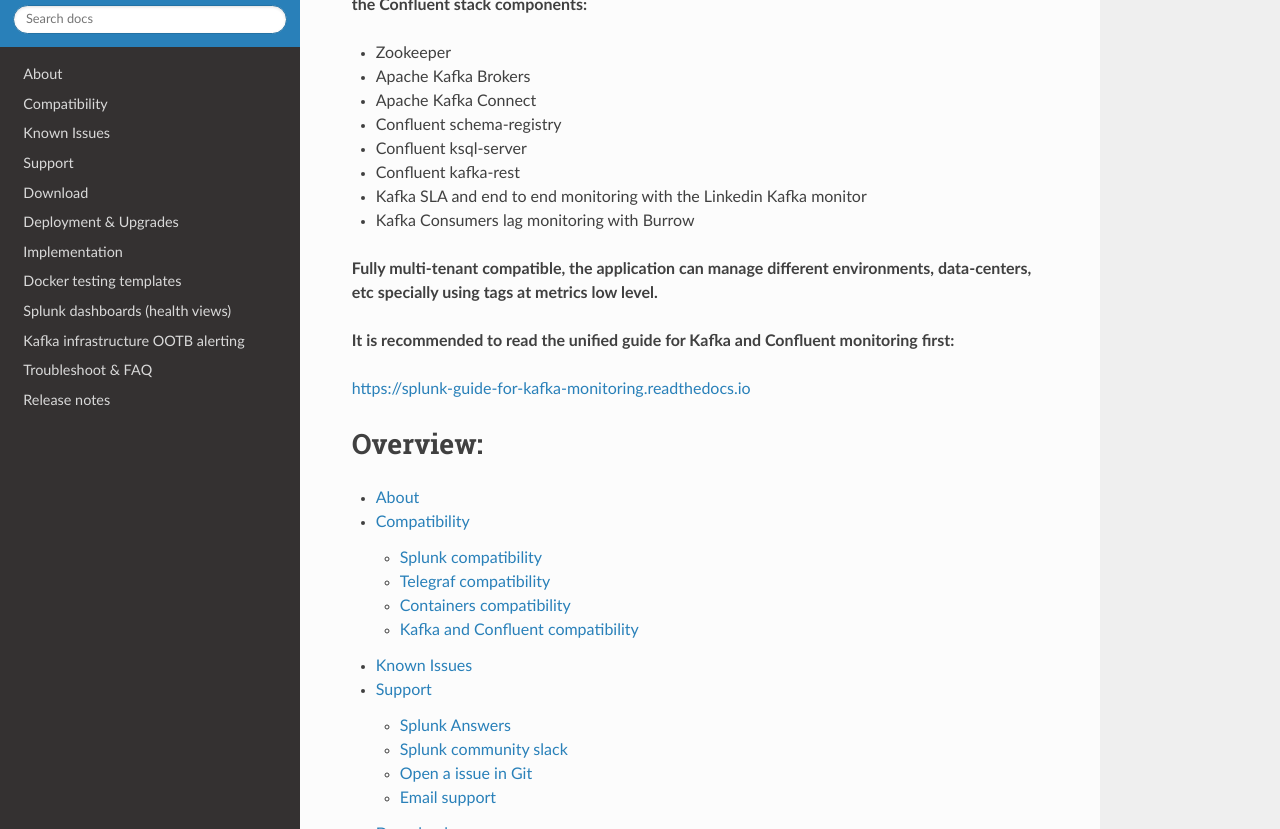
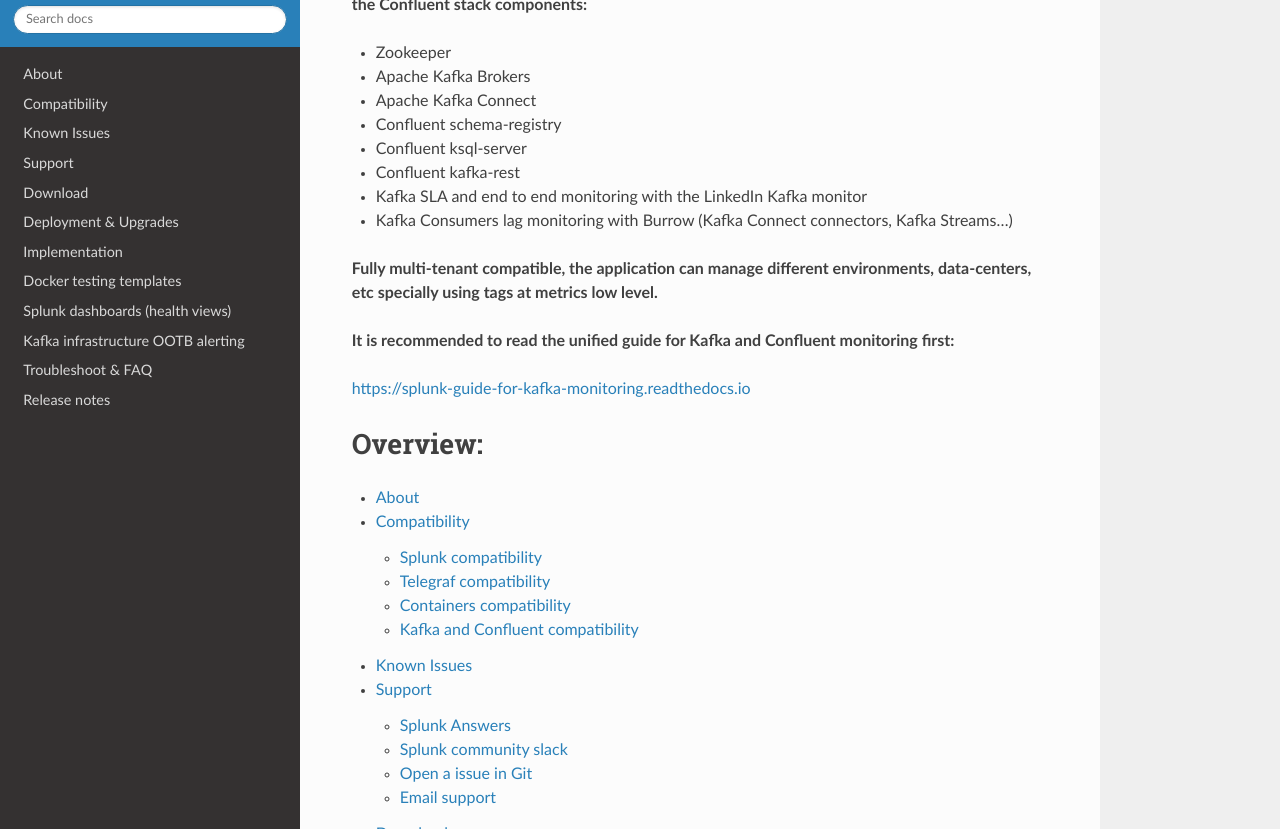
Before and after one commit to guilhemmarchand/telegraf-kafka, a Sphinx documentation site: the page built from docs/index.rst, in a window 1280 px wide and 900 px high, scrolled down 853 px, cut to the strip 71-900 px from the top of the window. Built offline with Sphinx 7.4.7 and the Read the Docs theme 2.0.0, drawn with Linux system fonts in a browser that asks for light colours.

Commit message:
documentation update

```diff
--- a/docs/index.rst
+++ b/docs/index.rst
@@ -24,8 +24,8 @@
 * Confluent schema-registry
 * Confluent ksql-server
 * Confluent kafka-rest
-* Kafka SLA and end to end monitoring with the Linkedin Kafka monitor
-* Kafka Consumers lag monitoring with Burrow
+* Kafka SLA and end to end monitoring with the LinkedIn Kafka monitor
+* Kafka Consumers lag monitoring with Burrow (Kafka Connect connectors, Kafka Streams...)
 
 **Fully multi-tenant compatible, the application can manage different environments, data-centers, etc specially using tags at metrics low level.**
 
```
